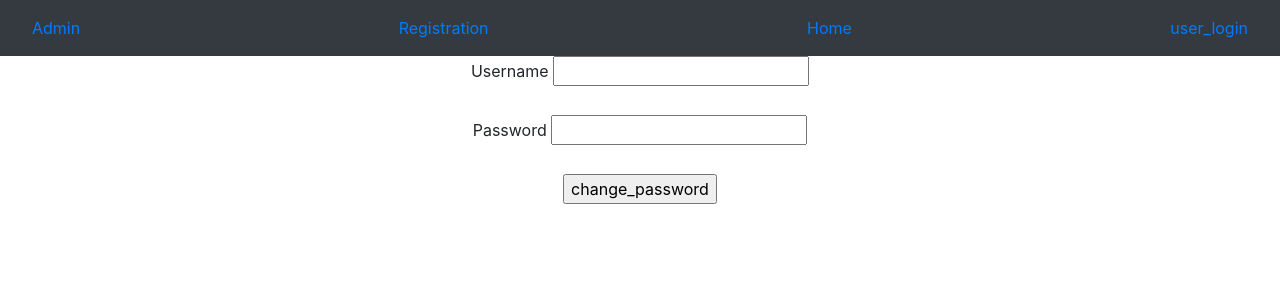
After one commit to vikranth0212/registration-forms-in-django, a Django app: page /reset_password/ in a window 1280 px wide. The commit adds this page. Shown: the top 300 px of the page. Run offline with Django 4.2, Linux system fonts and the light colour scheme.

Commit message:
first commit

```diff
--- a/app/views.py
+++ b/app/views.py
@@ -111,3 +111,33 @@ def profile_display(request):
     d={'UO':UO,'PO':PO}
 
     return render(request,'profile_display.html',d)
+
+#reset password after login
+@login_required
+def change_password(request):
+    if request.method=='POST':
+        pw2=request.POST['pw1']
+        username=request.session.get('username')
+        UO=User.objects.get(username=username)
+        UO.set_password(pw2)
+        UO.save()
+        return HttpResponse('Password changed Successfully')
+    return render(request,'change_password.html')
+
+
+#reset password before login i.e.forgot password
+def reset_password(request):
+    if request.method=='POST':
+        username=request.POST['un']
+        password=request.POST['pw']
+
+        LUO=User.objects.filter(username=username)
+        if LUO:
+            UO=LUO[0]
+            UO.set_password(password)
+            UO.save()
+            return HttpResponse('reset is done')
+        else:
+            return HttpResponse('U r Username is not in our DataBase')
+
+    return render(request,'reset_password.html')
--- a/registration/urls.py
+++ b/registration/urls.py
@@ -28,6 +28,8 @@ urlpatterns = [
     path('home/',home,name='home'),
     path('profile_display/',profile_display,name='profile_display'),
     path('user_logout/',user_logout,name='user_logout'),
+    path('change_password/',change_password,name='change_password'),
+    path('reset_password/',reset_password,name='reset_password'),
 
 
 
--- a/templates/dummy.html
+++ b/templates/dummy.html
@@ -23,7 +23,7 @@
         {% if user.is_authenticated %}
           <a href="{% url 'profile_display' %}" class="nav-link">Profile_display</a>
           <a href="{% url 'user_logout' %}" class="nav-link">User_logout</a>
-
+          <a href="{% url 'change_password' %}" class="nav-link">change_password</a>
 
         {% else %}
            <a href="{% url 'user_login' %}" class="nav-link">user_login</a>
--- /dev/null
+++ b/templates/reset_password.html
@@ -0,0 +1,19 @@
+{% extends 'dummy.html' %}
+
+
+{% block title %}
+    <title>REset Password Page</title>
+{% endblock %}
+
+{% block body_block %}
+    <center>
+        <form method="POST">
+            {% csrf_token %}
+
+            <label for="un">Username</label>
+            <input type="text" name="un" id="un"> <br> <br>
+            <label for="pw">Password</label>
+            <input type="password" name="pw" id="pw"><br><br>
+            <input type="submit" value="change_password">
+        </form>
+{% endblock %}
--- a/templates/user_login.html
+++ b/templates/user_login.html
@@ -17,7 +17,9 @@
          <label for="pw">Password</label>
          <input type="password" name="pw" id="pw"><br><br>
 
-         <input type="submit" value="Login Here">
+         <input type="submit" value="Login Here"><br><br>
+
+         <a href="{% url 'reset_password' %}" class="btn btn-primary">Reset Password</a>
 
     </form>
 
```
Also changed, not shown: templates/change_password.html (added, +19 -0 lines), db.sqlite3.
